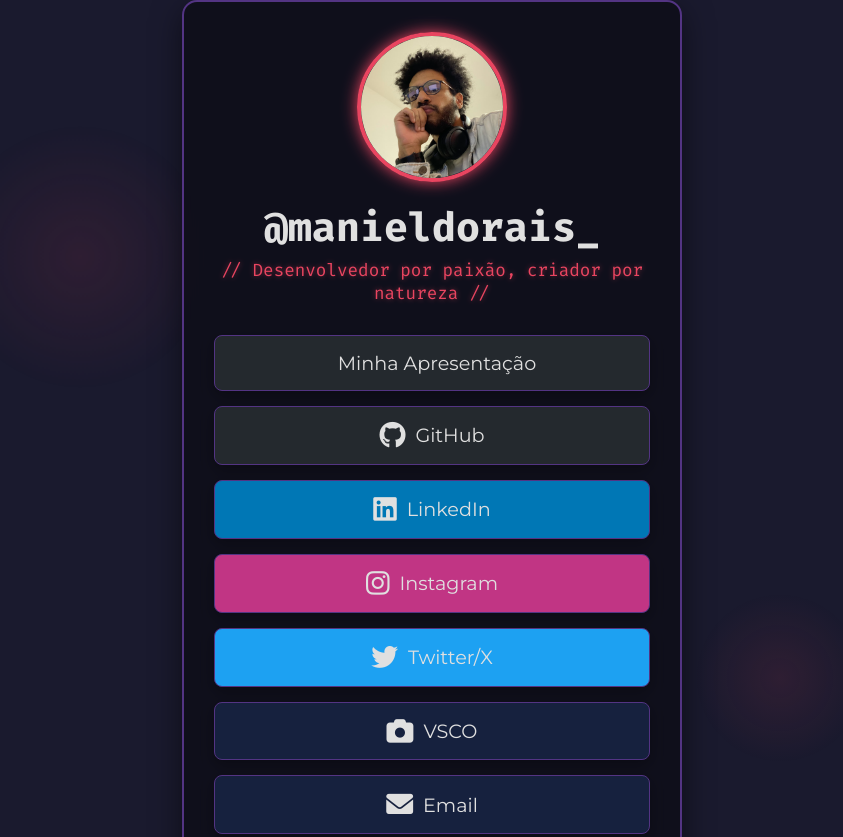
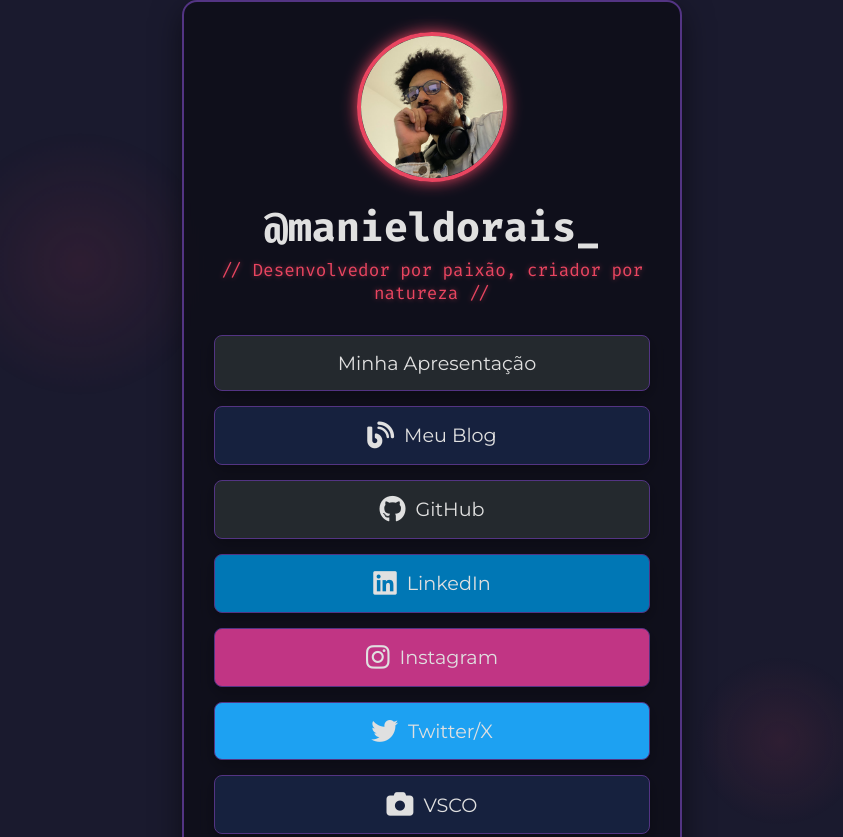
Before and after one commit to manieldorais/manieldorais.github.io, a plain HTML site: page linktree/index.html in a window 1280 px wide. Shown: the top 837 px of the page, without its empty margins (208-1051 px from the left). Drawn offline with Linux system fonts and the light colour scheme.

Commit message:
add link blog

```diff
--- a/linktree/index.html
+++ b/linktree/index.html
@@ -19,6 +19,9 @@
         <main class="links">
             <a href="https://manieldorais.github.io/info-tea/" target="_blank" class="link-item github">
                 <i class="fab fa-url"></i> Minha Apresentação
+            </a>
+            <a href="https://manieldorais.github.io/daniel-blog/" target="_blank" class="link-item blog">
+                <i class="fas fa-blog"></i> Meu Blog
             </a>
             <a href="https://github.com/manieldorais" target="_blank" class="link-item github">
                 <i class="fab fa-github"></i> GitHub
```
